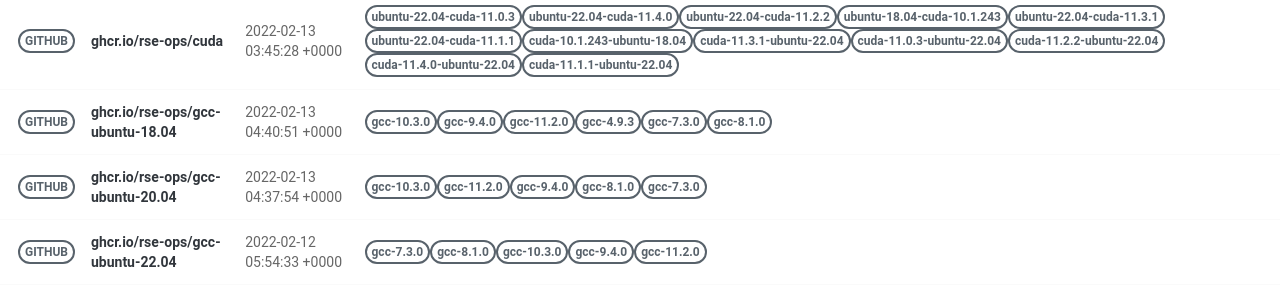
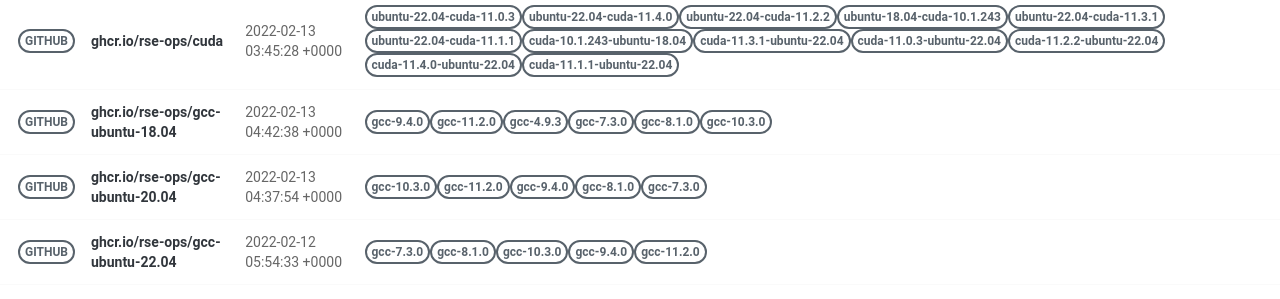
Before and after one commit to rse-ops/docker-images, a Jekyll site: the page built from pages/index.md, in a window 1280 px wide. Shown: the part 502-801 px from the top of the page. Built offline with Jekyll 4.4.1, drawn with Linux system fonts in a browser that asks for light colours; nearby versions of some CDN libraries.

Commit message:
Automated push to update library 2022-02-13

```diff
--- a/_library/ghcr.io-rse-ops-gcc-ubuntu-18.04.md
+++ b/_library/ghcr.io-rse-ops-gcc-ubuntu-18.04.md
@@ -1,14 +1,11 @@
 ---
 layout: container
 name: ghcr.io/rse-ops/gcc-ubuntu-18.04
-updated_at: 2022-02-13 04:40:51.407870
+updated_at: 2022-02-13 04:42:38.653978
 
 
 container_url: https://github.com/orgs/rse-ops/packages/container/package/gcc-ubuntu-18.04
 versions:
- - tag: gcc-10.3.0
-   dockerfile: https://github.com/rse-ops/docker-images/blob/main/ubuntu/gcc/Dockerfile
-   manifest: https://crane.ggcr.dev/manifest/ghcr.io/rse-ops/gcc-ubuntu-18.04:gcc-10.3.0
  - tag: gcc-9.4.0
    dockerfile: https://github.com/rse-ops/docker-images/blob/main/ubuntu/gcc/Dockerfile
    manifest: https://crane.ggcr.dev/manifest/ghcr.io/rse-ops/gcc-ubuntu-18.04:gcc-9.4.0
```
Also changed, not shown: other parts of _library/ghcr.io-rse-ops-gcc-ubuntu-18.04.md (+3 -0 lines).
